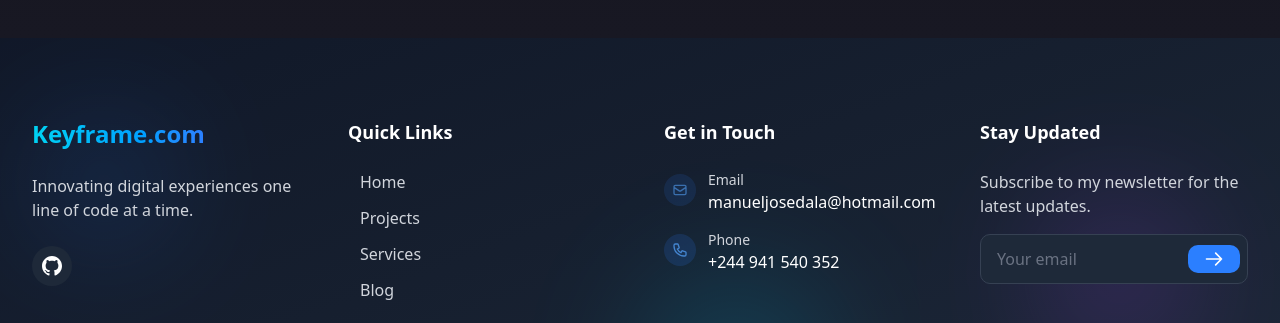
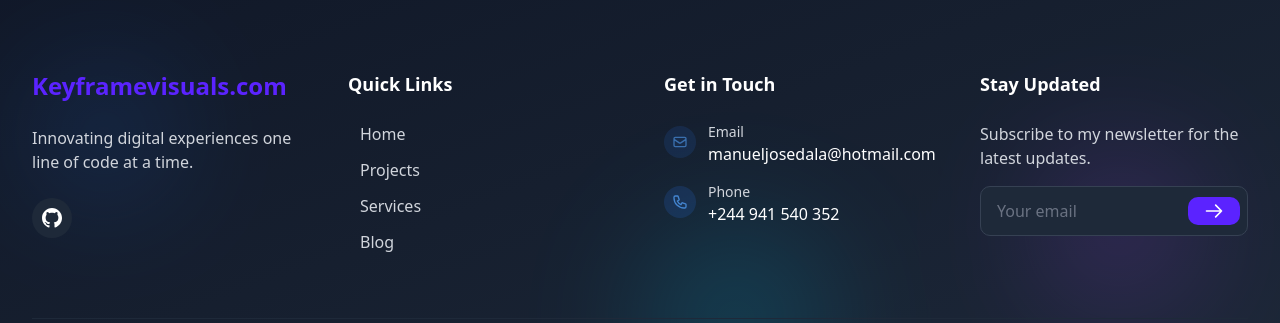
Before and after one commit to TheRABU/keyframe-portfolio, a React (Vite) app: page / in a window 1280 px wide. Shown: the part 4964-5287 px from the top of the page. Built offline with nearby package versions, Linux system fonts and the light colour scheme.

Commit message:
changed to brand color in footer

```diff
--- a/src/components/Footer.tsx
+++ b/src/components/Footer.tsx
@@ -36,8 +36,8 @@ const Footer = () => {
           {/* Logo/Name section */}
           <div className="group">
             <div className="flex items-center space-x-2 mb-6">
-              <h2 className="text-2xl font-bold bg-clip-text text-transparent bg-gradient-to-r from-cyan-400 to-blue-500">
-                Keyframe.com
+              <h2 className="text-2xl font-bold bg-clip-text text-transparent bg-[#5B23FF]">
+                Keyframevisuals.com
               </h2>
             </div>
             <p className="text-gray-300 mb-6">
@@ -165,7 +165,7 @@ const Footer = () => {
                 />
                 <button
                   type="submit"
-                  className="absolute right-2 top-1/2 transform -translate-y-1/2 bg-blue-500 hover:bg-blue-600 text-white rounded-lg px-4 py-1 transition"
+                  className="absolute right-2 top-1/2 transform -translate-y-1/2 bg-[#5B23FF] hover:bg-blue-600 text-white rounded-lg px-4 py-1 transition"
                 >
                   <svg
                     className="w-5 h-5"
--- a/src/modules/homepage/ProjectRequest.tsx
+++ b/src/modules/homepage/ProjectRequest.tsx
@@ -115,7 +115,7 @@ const ProjectRequest = () => {
                 </div>
               </div>
             </div>
-            <div className="mb-16">
+            <div className="mb-4">
               <label
                 htmlFor="message"
                 className="text-2xl leading-7 text-white"
```
